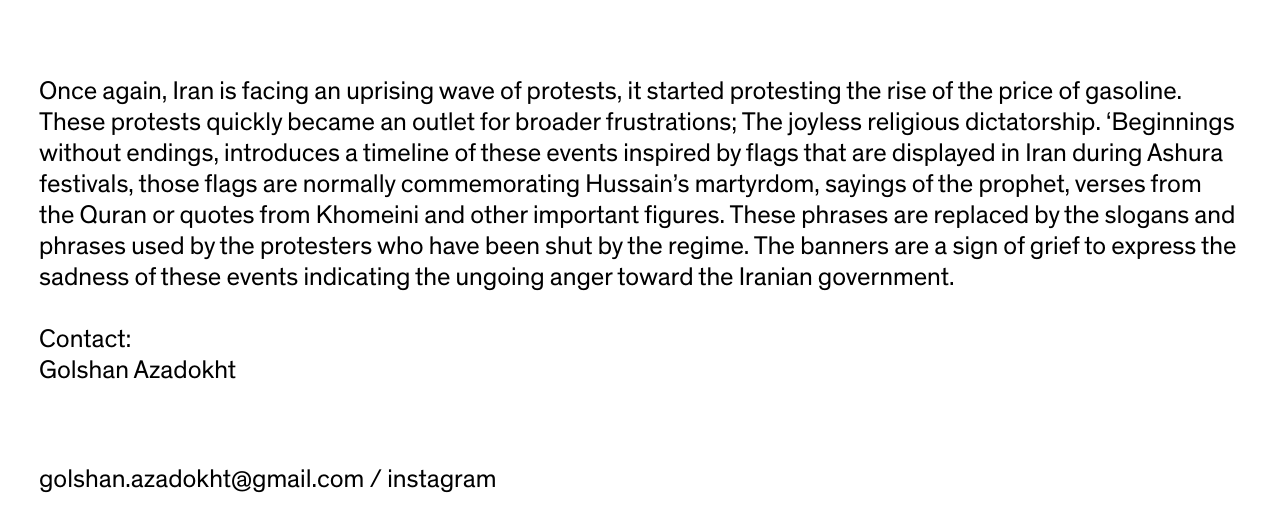
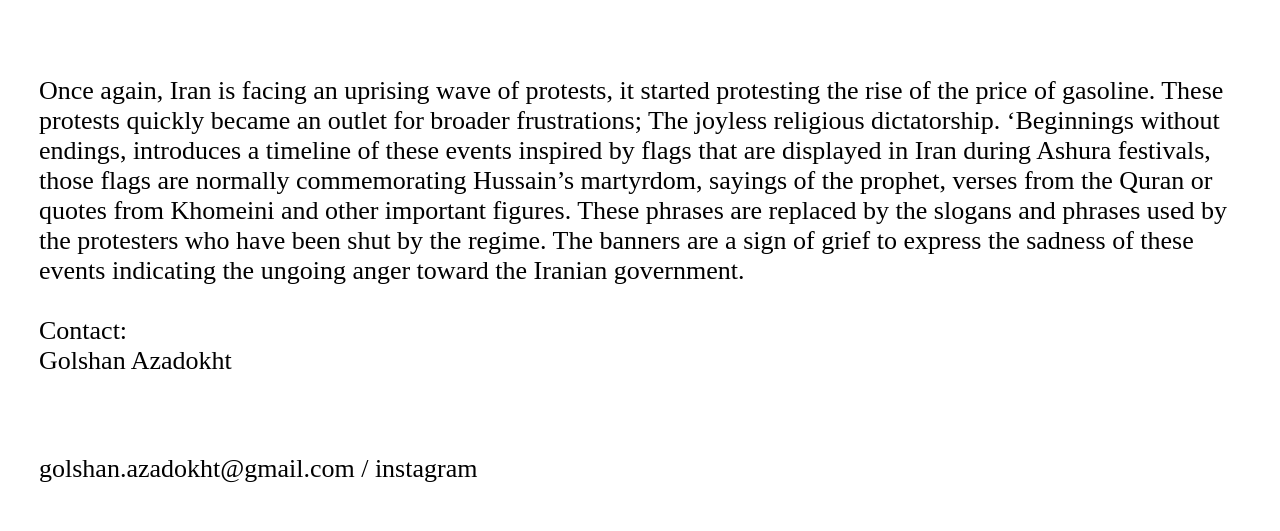
Before and after one commit to azadokht/beginning-without-endings, a plain HTML site: page about.html in a window 1280 px wide. Shown: the part 63-594 px from the top of the page. Drawn offline with nearby package versions, Linux system fonts and the light colour scheme.

Commit message:
Update index.css

```diff
--- a/index.css
+++ b/index.css
@@ -6,13 +6,8 @@
 }
 
 @font-face {
-  font-family: Theinhardt-Regular;
-  src: url(Theinhardt-Regular.otf);
-}
-
-@font-face {
-  font-family: Theinhardt-Light;
-  src: url(Theinhardt-Light.otf);
+  font-family: Arial Narrow;
+  src: url(Arial Narrow Bold.ttf);
 }
 
 body {
```
